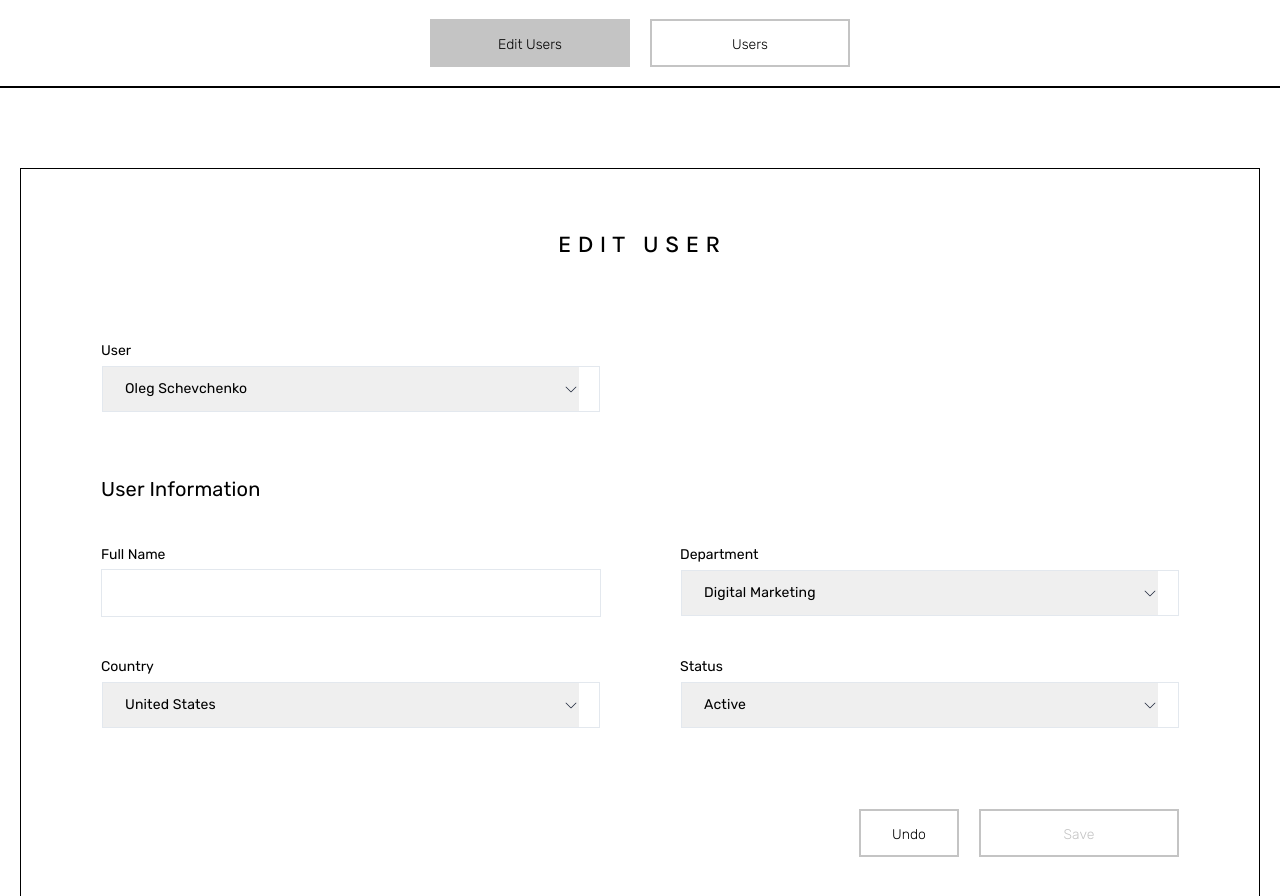
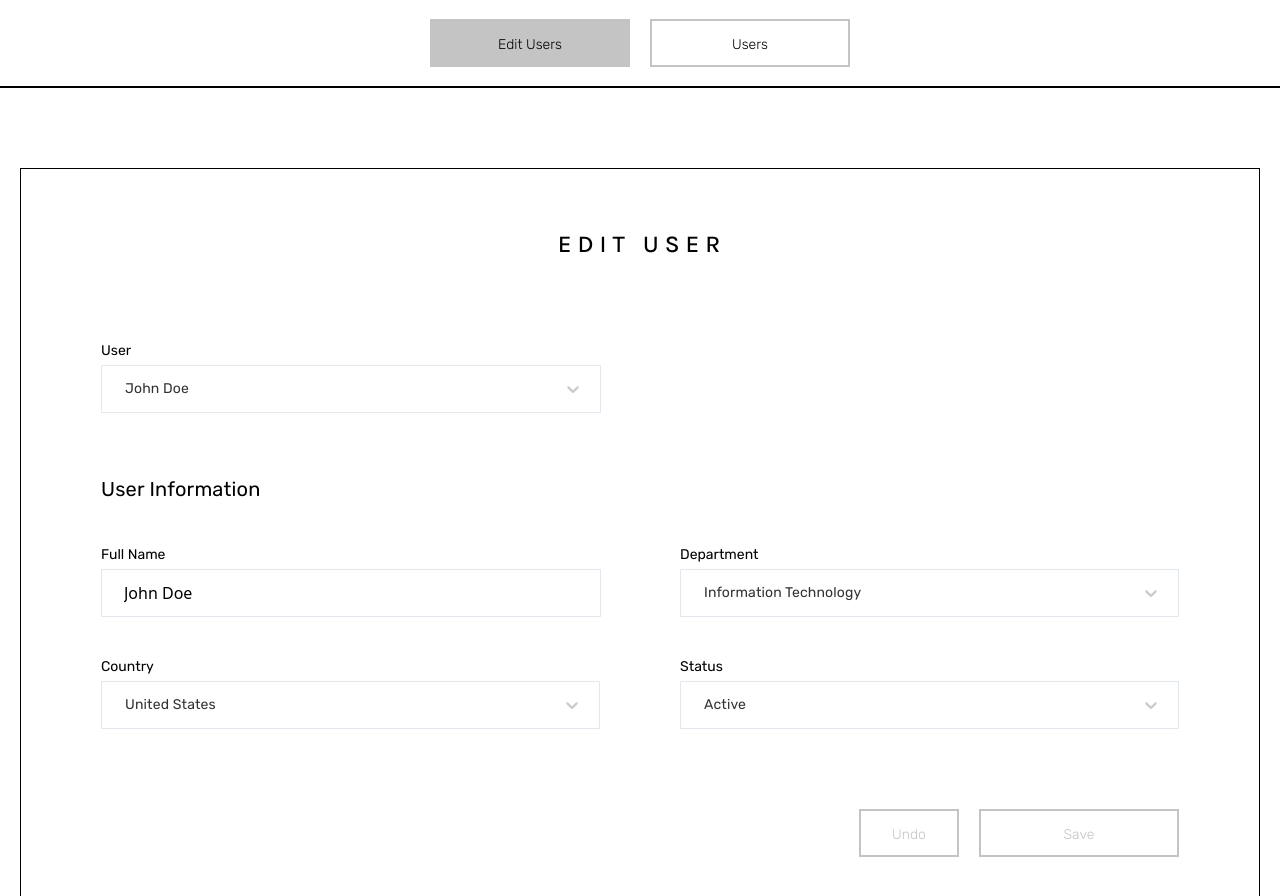
Before and after one commit to Meacronacer/react-test-task, a React (Vite) app: page / in a window 1280 px wide. Shown: the top 896 px of the page. Built offline with nearby package versions, Linux system fonts and the light colour scheme.

Commit message:
installed react-selector and made editUsersPage Functionality

```diff
--- a/package.json
+++ b/package.json
@@ -15,6 +15,7 @@
     "react": "^18.3.1",
     "react-dom": "^18.3.1",
     "react-router-dom": "^6.26.1",
+    "react-select": "^5.8.0",
     "tailwind-merge": "^2.5.2"
   },
   "devDependencies": {
--- a/src/components/input.tsx
+++ b/src/components/input.tsx
@@ -17,7 +17,10 @@ const selectorVariants = cva(
 
 
 interface ButtonProps extends React.HtmlHTMLAttributes<HTMLInputElement>,
-VariantProps<typeof selectorVariants> {}
+VariantProps<typeof selectorVariants> {
+    onChange: (e: React.ChangeEvent<HTMLInputElement>) => void
+    value: string
+}
 
 const Input: React.FC<ButtonProps> = ({className, variant, ...props}) => {
     return <input className={cn(selectorVariants({variant, className}))} {...props} />
--- a/src/components/selector.tsx
+++ b/src/components/selector.tsx
@@ -17,7 +17,10 @@ const selectorVariants = cva(
 
 
 interface ButtonProps extends React.HtmlHTMLAttributes<HTMLSelectElement>,
-VariantProps<typeof selectorVariants> {}
+VariantProps<typeof selectorVariants> {
+    value?: string
+    onChange?: (e: React.ChangeEvent<HTMLSelectElement>) => void
+}
 
 const Select: React.FC<ButtonProps> = ({className, variant, ...props}) => {
     return <select className={cn(selectorVariants({variant, className}))} {...props} />
--- /dev/null
+++ b/src/data/countries.tsx
@@ -0,0 +1,44 @@
+
+
+export const countries = [
+    {
+      "name": "Ukraine",
+      "value": "UA"
+    },
+    {
+      "name": "United States",
+      "value": "US"
+    },
+    {
+      "name": "Canada",
+      "value": "CA"
+    },
+    {
+      "name": "Germany",
+      "value": "DE"
+    },
+    {
+      "name": "France",
+      "value": "FR"
+    },
+    {
+      "name": "Australia",
+      "value": "AU"
+    },
+    {
+      "name": "Japan",
+      "value": "JP"
+    },
+    {
+      "name": "United Kingdom",
+      "value": "GB"
+    },
+    {
+      "name": "China",
+      "value": "CN"
+    },
+    {
+      "name": "India",
+      "value": "IN"
+    }
+  ]
--- /dev/null
+++ b/src/data/departments.tsx
@@ -0,0 +1,44 @@
+
+
+export const departments = [
+    {
+      "name": "Human Resources",
+      "value": "HR"
+    },
+    {
+      "name": "Finance",
+      "value": "FIN"
+    },
+    {
+      "name": "Information Technology",
+      "value": "IT"
+    },
+    {
+      "name": "Marketing",
+      "value": "MKT"
+    },
+    {
+      "name": "Sales",
+      "value": "SAL"
+    },
+    {
+      "name": "Customer Support",
+      "value": "CS"
+    },
+    {
+      "name": "Research and Development",
+      "value": "R&D"
+    },
+    {
+      "name": "Operations",
+      "value": "OPS"
+    },
+    {
+      "name": "Legal",
+      "value": "LEG"
+    },
+    {
+      "name": "Product Management",
+      "value": "PM"
+    }
+  ]
--- /dev/null
+++ b/src/data/statuses.tsx
@@ -0,0 +1,16 @@
+
+
+export const statuses = [
+    {
+      "name": "All statuses",
+      "value": "ALL"
+    },
+    {
+      "name": "Active",
+      "value": "ACTIVE"
+    },
+    {
+      "name": "Disabled",
+      "value": "DISABLED"
+    }
+  ]
--- a/src/data/users.tsx
+++ b/src/data/users.tsx
@@ -1,6 +1,6 @@
 
 
-export const UsersData = [
+export const users = [
     {
       "name": "John Doe",
       "status": {
--- a/src/pages/editUsersPage.tsx
+++ b/src/pages/editUsersPage.tsx
@@ -1,11 +1,70 @@
 import { useState } from "react";
-import { UsersData } from "../data/users";
-import { Select } from "../components/selector";
+import { users } from "../data/users";
+import { departments } from "../data/departments";
+import { statuses } from "../data/statuses";
+import { countries } from "../data/countries";
 import { Input } from "../components/input";
 import { Button } from "../components/button";
+import Select, { StylesConfig } from "react-select";
+
+interface option {
+  index: number;
+  label: string;
+  value: string;
+}
+
+const colourStyles: StylesConfig<option, false> = {
+  control: (styles) => ({
+    ...styles,
+    backgroundColor: "white",
+    borderColor: "#e3e8ee",
+    height: "48px",
+    paddingLeft: "13px",
+    paddingRight: "9px",
+    borderRadius: "0",
+    fontSize: "14px",
+    fontFamily: "Rubik",
+    letterSpacing: "0.01em",
+  }),
+  option: (styles) => ({
+    ...styles,
+    paddingLeft: "22px",
+    fontSize: "14px",
+    fontFamily: "Rubik",
+  }),
+};
 
 const EditUsersPage = () => {
-  const [userIndex, setUserIndex] = useState(0);
+  const [department, setDepartamnet] = useState<option>({ index: 0, label: users[0].department.name, value: users[0].department.name});
+  const [coutry, setCountry] = useState<option>({ index: 0, label: users[0].country.name, value: users[0].country.name});
+  const [status, setStatus] = useState<option>({ index: 0, label: users[0].status.name, value: users[0].status.name});
+  const [name, setName] = useState<string>(users[0].name);
+  const [changeHasDone, setChangeHasDone] = useState(false)
+
+  const usersData = users.map((item, index) => ({ index, label: item.name, value: item.name}));
+  const departmentsData = departments.map((item, index) => ({ index, label: item.name, value: item.name}));
+  const countrysData = countries.map((item, index) => ({ index, label: item.name, value: item.name}));
+  const statusesData = statuses.map((item, index) => ({ index, label: item.name, value: item.name}));
+
+  const userSelectorHandler = (e: any): void => {
+    const index: number = e.index;
+    let temp = users[0];
+    users[0] = users[index];
+    users[index] = temp;
+    setDepartamnet({index: 0, label: users[0].department.name, value: users[0].department.name});
+    setCountry({index: 0, label: users[0].country.name, value: users[0].country.name});
+    setStatus({index: 0, label: users[0].status.name, value: users[0].status.name});
+    setName(e.label);
+    setChangeHasDone(false)
+  };
+
+  const resetChanges = () => {
+    setDepartamnet({index: 0, label: users[0].department.name, value: users[0].department.name});
+    setCountry({index: 0, label: users[0].country.name, value: users[0].country.name});
+    setStatus({index: 0, label: users[0].status.name, value: users[0].status.name});
+    setName(users[0].name)
+    setChangeHasDone(false)
+  }
 
   return (
     <div className="border-[1px] border-black w-[1240px] h-[768px] mx-auto my-[80px] p-[80px] pt-[60px]">
@@ -18,9 +77,16 @@ const EditUsersPage = () => {
           <label className="leading-[143%] font-[Rubik] text-[14px]">
             User
           </label>
-          <Select>
-            <option>Oleg Schevchenko</option>
-          </Select>
+          <Select
+            className="max-w-[500px]"
+            styles={colourStyles}
+            value={usersData[0]}
+            onChange={userSelectorHandler}
+            options={usersData}
+            components={{
+              IndicatorSeparator: () => null,
+            }}
+          />
         </div>
 
         <h2 className="mt-[60px] text-[20px] leading-[160%] tracking-[0.01em] font-[Rubik]">
@@ -30,40 +96,90 @@ const EditUsersPage = () => {
         <div className="mt-[40px] grid grid-cols-2 gap-y-10 gap-x-20">
           <div className="flex flex-col gap-y-1">
             <label className="leading-[143%] font-[Rubik] text-[14px]">
-            Full Name
+              Full Name
             </label>
-            <Input />
+            <Input value={name} onChange={(e) => {
+                setName(e.target.value)
+                setChangeHasDone(true)
+                if (e.target.value === users[0].name) {
+                    setChangeHasDone(false)
+                }
+            }} />
           </div>
           <div className="flex flex-col gap-y-1">
             <label className="leading-[143%] font-[Rubik] text-[14px]">
-            Department
+              Department
             </label>
-            <Select>
-              <option>Digital Marketing</option>
-            </Select>
+            <Select
+              value={department}
+              styles={colourStyles}
+              onChange={(e) => {
+                if (e) {
+                  setDepartamnet(e);
+                  setChangeHasDone(true)
+                  let temp = departments[0];
+                  departments[0] = departments[e.index];
+                  departments[e.index] = temp;
+                }
+              }}
+              options={departmentsData}
+              components={{
+                IndicatorSeparator: () => null,
+              }}
+            />
           </div>
           <div className="flex flex-col gap-y-1">
             <label className="leading-[143%] font-[Rubik] text-[14px]">
-            Country
+              Country
             </label>
-            <Select>
-              <option>United States</option>
-            </Select>
+            <Select
+              value={coutry}
+              styles={colourStyles}
+              onChange={(e) => {
+                if (e) {
+                  setCountry(e);
+                  setChangeHasDone(true)
+                  let temp = countries[0];
+                  countries[0] = countries[e.index];
+                  countries[e.index] = temp;
+                }
+              }}
+              options={countrysData}
+              components={{
+                IndicatorSeparator: () => null,
+              }}
+            />
           </div>
           <div className="flex flex-col gap-y-1">
             <label className="leading-[143%] font-[Rubik] text-[14px]">
-            Status
+              Status
             </label>
-            <Select>
-              <option>Active</option>
-            </Select>
+            <Select
+              value={status}
+              styles={colourStyles}
+              onChange={(e) => {
+                if (e) {
+                  setStatus(e);
+                  setChangeHasDone(true)
+                  let temp = statuses[0];
+                  statuses[0] = statuses[e.index];
+                  statuses[e.index] = temp;
+                }
+              }}
+              options={statusesData}
+              components={{
+                IndicatorSeparator: () => null,
+              }}
+            />
           </div>
         </div>
       </div>
 
       <div className="mt-[80px] flex justify-end gap-x-5">
-        <Button variant='small'>Undo</Button>
-        <Button disabled={true} variant='big'>Save</Button>
+        <Button onClick={resetChanges} disabled={!changeHasDone} variant="small">Undo</Button>
+        <Button disabled={!changeHasDone} variant="big">
+          Save
+        </Button>
       </div>
     </div>
   );
```
Also changed, not shown: README.TXT, 1 other file (tests, documents, lock files or other folders).
